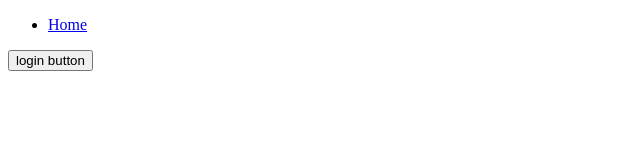
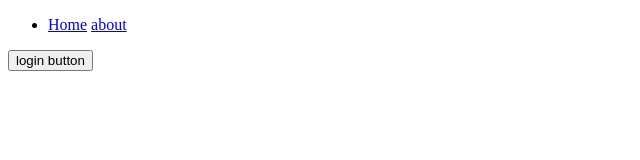
Before and after one commit to sreyneang040/test, a plain HTML site: page index.html in a window 1280 px wide. Shown: the full height of the page, 0-640 px from the left. Drawn offline with Linux system fonts and the light colour scheme.

Commit message:
#1 update

```diff
--- a/index.html
+++ b/index.html
@@ -9,6 +9,7 @@
     <ul>
         <li>
             <a href="#">Home</a>
+            <a href="#">about</a>
         </li>
     </ul>
     <button>login button</button>
```
